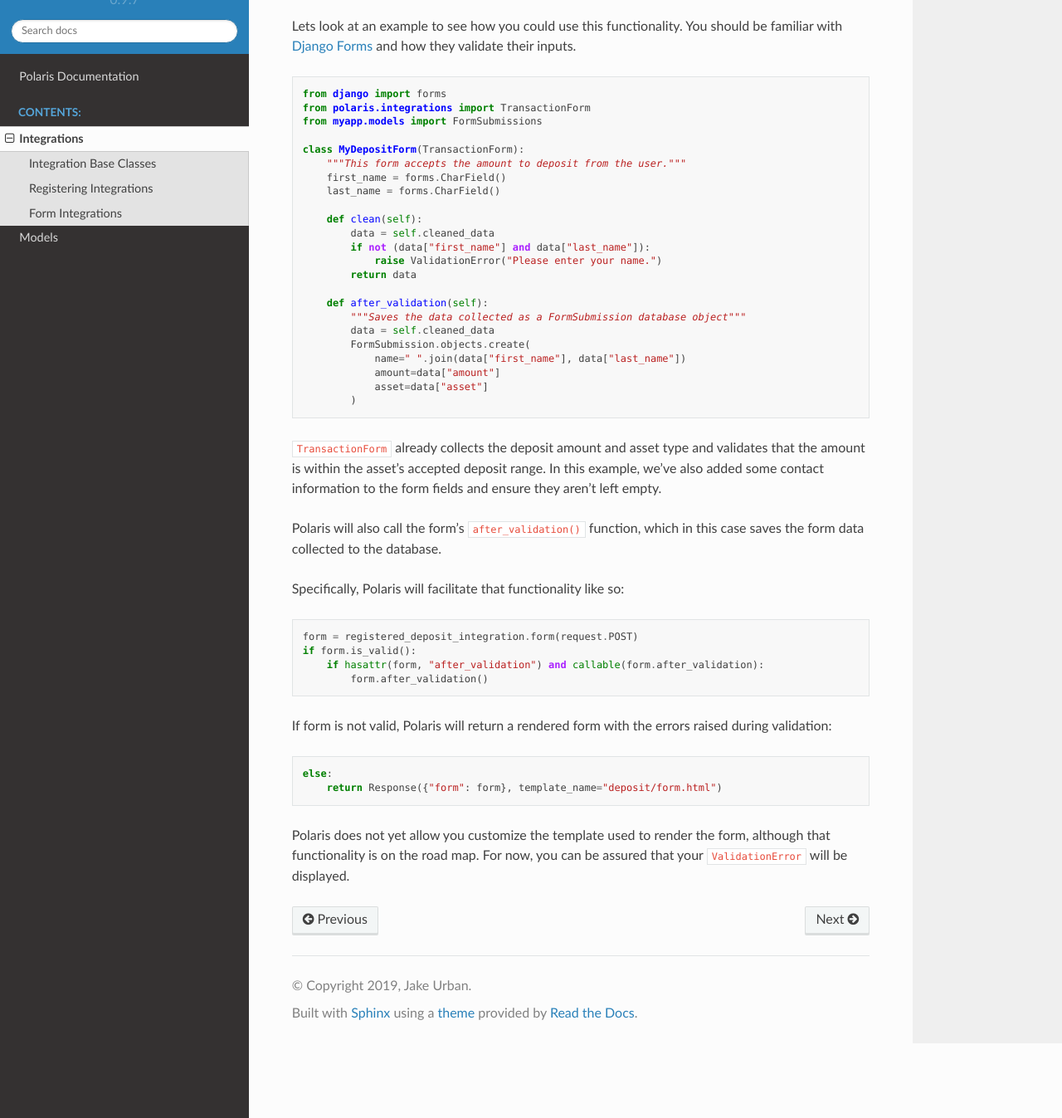
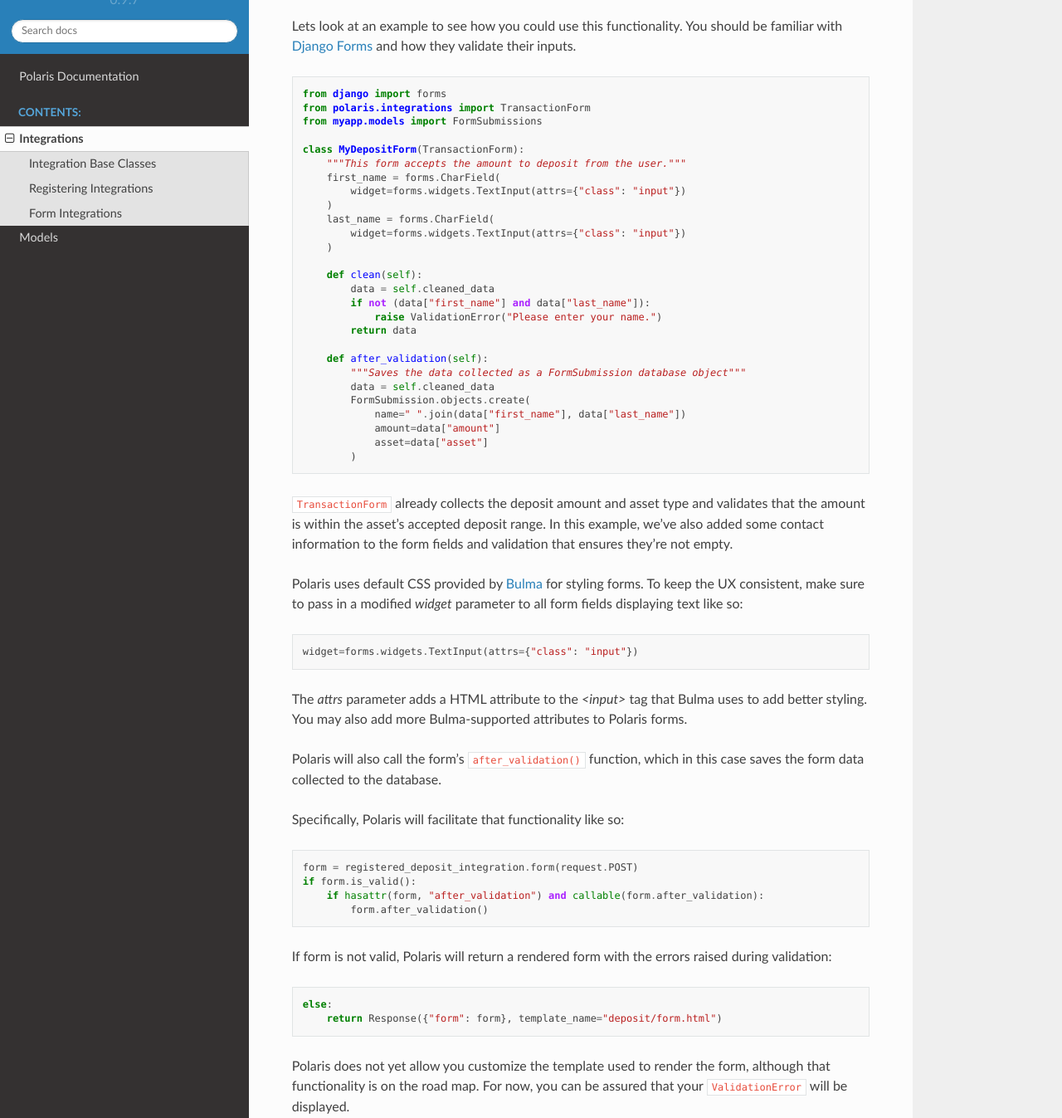
Before and after one commit to stellar/django-polaris, a Sphinx documentation site: the page built from docs/integrations/index.rst, in a window 1280 px wide and 1400 px high, scrolled down 990 px, cut to the strip 53-1400 px from the top of the window. Shown: the whole strip at 83% size. Built offline with Sphinx 7.4.7 and the Read the Docs theme 2.0.0, drawn with Linux system fonts in a browser that asks for light colours.

Commit message:
Updating documentation

```diff
--- a/docs/integrations/index.rst
+++ b/docs/integrations/index.rst
@@ -29,6 +29,7 @@ Registering Integrations
 Form Integrations
 -----------------
 
+.. _Bulma: https://bulma.io/documentation
 .. _Django Forms: https://docs.djangoproject.com/en/2.2/topics/forms/#forms-in-django
 
 Polaris uses `Django Forms`_ for collecting users' information, like their
@@ -53,8 +54,12 @@ You should be familiar with `Django Forms`_ and how they validate their inputs.
 
     class MyDepositForm(TransactionForm):
         """This form accepts the amount to deposit from the user."""
-        first_name = forms.CharField()
-        last_name = forms.CharField()
+        first_name = forms.CharField(
+            widget=forms.widgets.TextInput(attrs={"class": "input"})
+        )
+        last_name = forms.CharField(
+            widget=forms.widgets.TextInput(attrs={"class": "input"})
+        )
 
         def clean(self):
             data = self.cleaned_data
@@ -74,7 +79,19 @@ You should be familiar with `Django Forms`_ and how they validate their inputs.
 ``TransactionForm`` already collects the deposit amount and asset type and
 validates that the amount is within the asset's accepted deposit range. In
 this example, we've also added some contact information to the form fields
-and ensure they aren't left empty.
+and validation that ensures they're not empty.
+
+Polaris uses default CSS provided by Bulma_ for styling forms. To keep the
+UX consistent, make sure to pass in a modified `widget` parameter to all
+form fields displaying text like so:
+
+::
+
+    widget=forms.widgets.TextInput(attrs={"class": "input"})
+
+The `attrs` parameter adds a HTML attribute to the `<input>` tag that Bulma
+uses to add better styling. You may also add more Bulma-supported attributes
+to Polaris forms.
 
 Polaris will also call the form's ``after_validation()`` function,
 which in this case saves the form data collected to the database.
```
Also changed, not shown: 3 other files.
